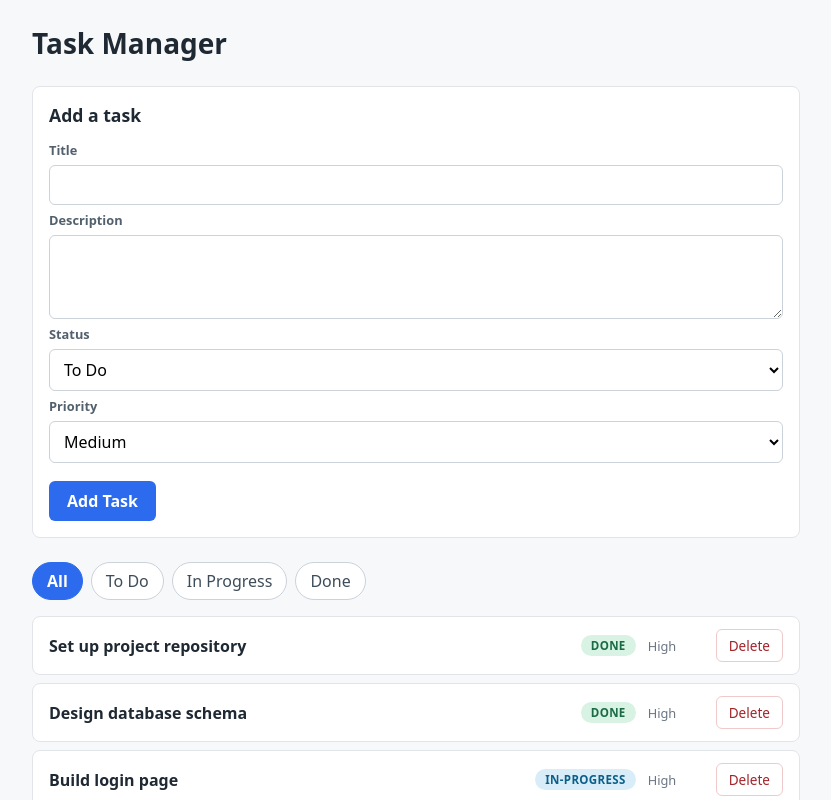
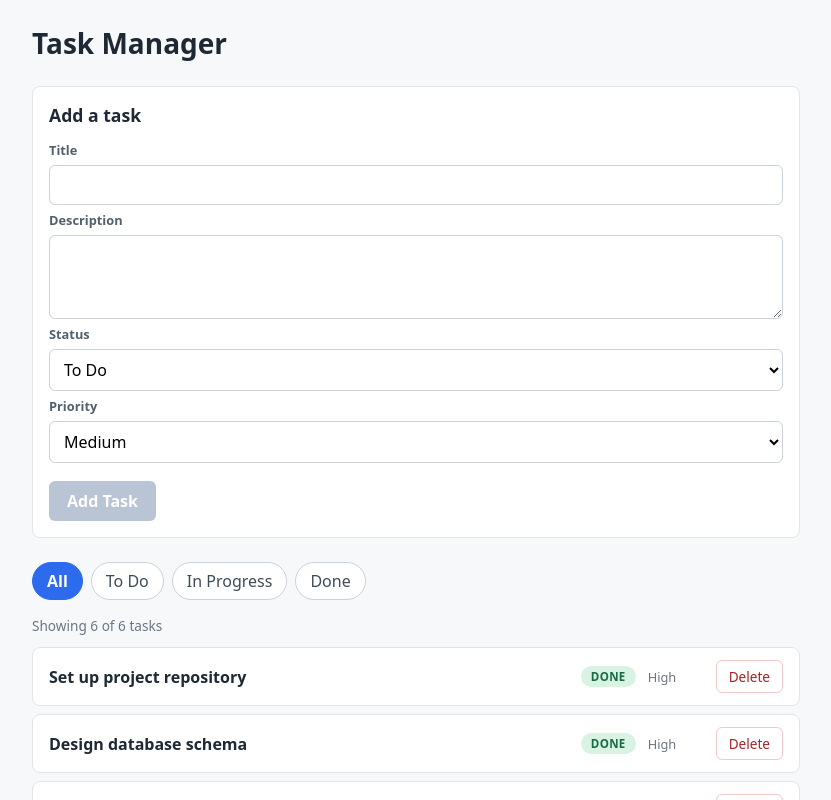
Before and after one commit to DAMI333N/taskflow-web, a React (Vite) app: page /tasks in a window 1280 px wide. Shown: the top 800 px of the page, without its empty margins (224-1055 px from the left). Built offline with nearby package versions, Linux system fonts and the light colour scheme.

Commit message:
feat: add task count summary and disable submit on empty title

```diff
--- a/src/App.css
+++ b/src/App.css
@@ -219,3 +219,15 @@ header h1 {
     grid-column: 1 / -1;
   }
 }
+
+.task-count {
+  margin: 0 0 12px;
+  font-size: 0.85rem;
+  color: #6b7684;
+}
+
+.add-task-form button:disabled,
+.add-task-form button:disabled:hover {
+  background: #b9c4d4;
+  cursor: not-allowed;
+}
--- a/src/components/AddTaskForm.jsx
+++ b/src/components/AddTaskForm.jsx
@@ -13,6 +13,8 @@ export default function AddTaskForm() {
   const { addTask } = useTasks();
   const [form, setForm] = useState(EMPTY_FORM);
 
+  const isSubmitDisabled = form.title.trim() === '';
+
   const handleChange = (event) => {
     const { name, value } = event.target;
     setForm((previous) => ({ ...previous, [name]: value }));
@@ -21,7 +23,7 @@ export default function AddTaskForm() {
   const handleSubmit = (event) => {
     event.preventDefault();
 
-    if (form.title.trim() === '') {
+    if (isSubmitDisabled) {
       return;
     }
 
@@ -82,7 +84,9 @@ export default function AddTaskForm() {
         <option value="high">High</option>
       </select>
 
-      <button type="submit">Add Task</button>
+      <button type="submit" disabled={isSubmitDisabled}>
+        Add Task
+      </button>
     </form>
   );
 }
--- a/src/pages/TaskListPage.jsx
+++ b/src/pages/TaskListPage.jsx
@@ -2,12 +2,20 @@
 import AddTaskForm from '../components/AddTaskForm.jsx';
 import FilterBar from '../components/FilterBar.jsx';
 import TaskList from '../components/TaskList.jsx';
+import { useTasks } from '../context/TaskContext.jsx';
 
 export default function TaskListPage() {
+  const { tasks, filteredTasks } = useTasks();
+
   return (
     <section>
       <AddTaskForm />
       <FilterBar />
+
+      <p className="task-count">
+        Showing {filteredTasks.length} of {tasks.length} tasks
+      </p>
+
       <TaskList />
     </section>
   );
```
Also changed, not shown: 2 other files (tests, documents, lock files or other folders).
